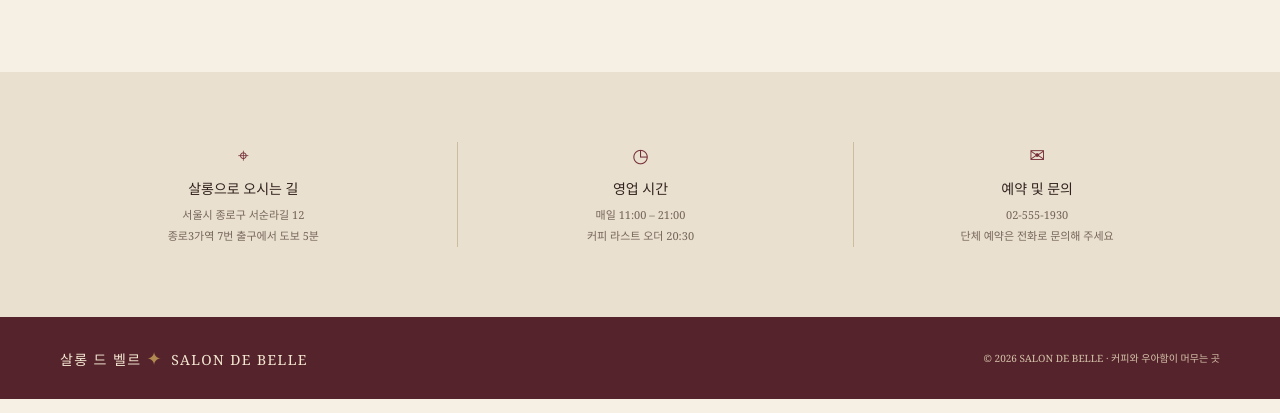
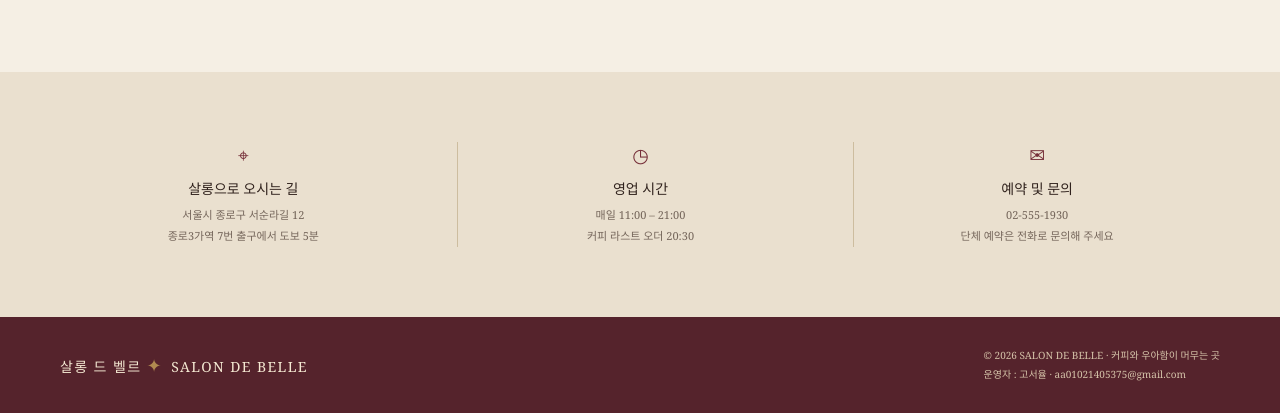
Before and after one commit to aa01021405375-max/week11-bp1, a plain HTML site: page index.html in a window 1280 px wide. Shown: the part 2503-2916 px from the top of the page. Drawn offline with Linux system fonts and the light colour scheme.

Commit message:
푸터에 운영자 정보 추가
Co-authored-by: Copilot <223556219+Copilot@users.noreply.github.com>

```diff
--- a/index.html
+++ b/index.html
@@ -239,7 +239,7 @@
     footer { padding: 29px 0; background: var(--wine-dark); color: #f4e8d2; }
     .footer-row { display: flex; justify-content: space-between; align-items: center; gap: 20px; }
     .footer-brand { font-size: 14px; letter-spacing: .1em; }
-    .footer-copy { color: #d5c3a9; font-size: 10px; }
+    .footer-copy { color: #d5c3a9; font-size: 10px; line-height: 1.9; }
     .toast {
       position: fixed;
       right: 24px;
@@ -410,7 +410,10 @@
   <footer>
     <div class="wrap footer-row">
       <div class="footer-brand">살롱 드 벨르 <span class="ornament">✦</span> SALON DE BELLE</div>
-      <div class="footer-copy">© <span id="year"></span> SALON DE BELLE · 커피와 우아함이 머무는 곳</div>
+      <div class="footer-copy">
+        © <span id="year"></span> SALON DE BELLE · 커피와 우아함이 머무는 곳<br>
+        운영자 : 고서율 · <a href="mailto:aa01021405375@gmail.com">aa01021405375@gmail.com</a>
+      </div>
     </div>
   </footer>
   <div class="toast" id="toast" role="status" aria-live="polite"></div>
```
